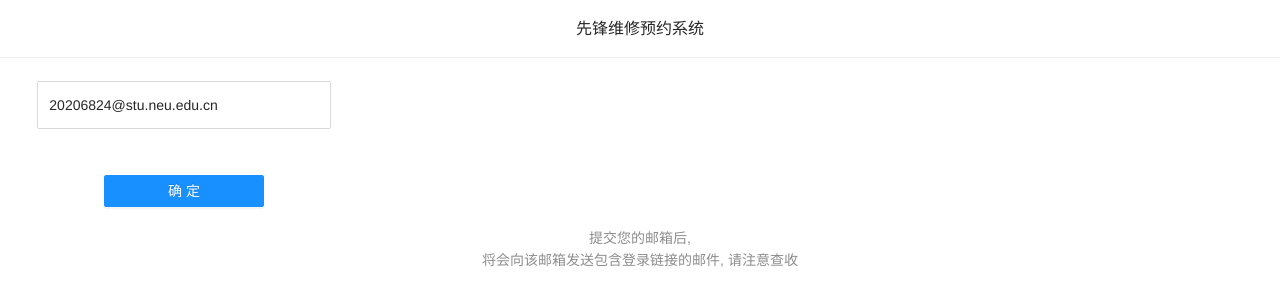
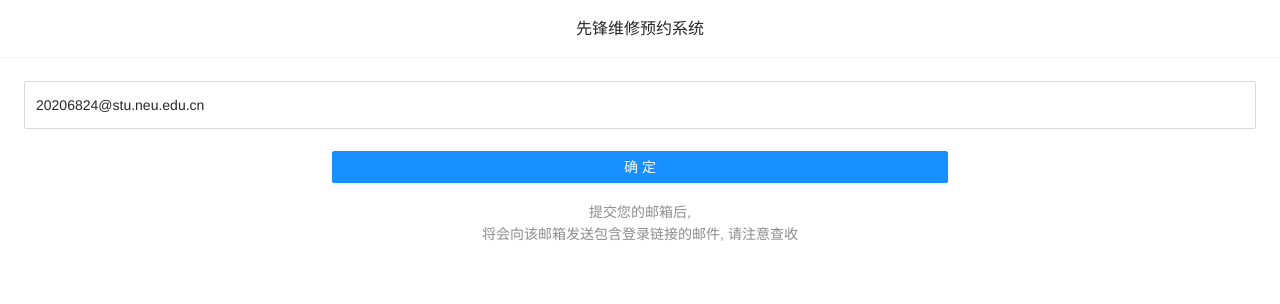
Before and after one commit to Herbert118/fix-reservation, a Vue app: page /user/login in a window 1280 px wide. Shown: the top 304 px of the page. Built offline with nearby package versions, Linux system fonts and the light colour scheme; no server answers.

Commit message:
fix userLogin.vue, change a-form to simple form

```diff
--- a/src/assets/css/stylesheet.css
+++ b/src/assets/css/stylesheet.css
@@ -47,6 +47,15 @@ div.formBox {
   padding-top: calc(10vh);
 }
 
+.formArea{
+  display: flex;
+  flex-direction: column;
+  align-items: center;
+  justify-content: center;
+  width: 100%;
+  height: 100%;
+}
+
 .ant-alert {
   width: calc(88vw);
 }
@@ -64,12 +73,19 @@ div.ant-page-header {
   margin-left: calc(3vw);
 }
 
+
 div.ant-table {
   width: calc(90vw);
 }
 
 div.ant-card-head-title {
   font-weight: bold
+}
+
+div.ant-card-body {
+  display: flex !important;
+  flex-direction: column;
+  align-items: center;
 }
 
 #app {
--- a/src/composables/useAdminAuth.js
+++ b/src/composables/useAdminAuth.js
@@ -57,7 +57,7 @@ export default function useAdminAuth(info, depend) {
         router.push("/admin/manageSes")
       })
       .catch((e) => {
-        console.warn(e.response.data.msg)
+        console.warn(e.response)
         if (e.response.status == 401) {
           logout()
         }
--- a/src/view/userLogin.vue
+++ b/src/view/userLogin.vue
@@ -2,19 +2,23 @@
   <div class="container">
     <a-card title="先锋维修预约系统" :bordered="false">
 
-      <a-form :model="userInfo" name="userInfoForm" autocomplete="off" @finish="userLogin" :wrapper-col="{ offset:1,span: 22 }">
-        <a-form-item name="email">
-          <a-input v-model:value="userInfo.stuEmail" placeholder="东北大学学生邮箱"></a-input>
-        </a-form-item>
+      <div class="formArea">
+        <form>
+          <a-row>
+            <a-col :span="26"><a-input v-model:value="userInfo.stuEmail" placeholder="东北大学学生邮箱"></a-input></a-col>
+          </a-row>
         <br>
-        <a-form-item :wrapper-col="{ offset: 6, span: 12 }">
-          <a-button type="primary" htmlType="submit" block>确定</a-button>
-        </a-form-item>
-      </a-form>
+        <a-row>
+          <a-col :span="12"><a-button type="primary" htmlType="submit" block>确定</a-button></a-col>
+        </a-row>
 
-      <a-card-meta >
-      <template #description>提交您的邮箱后,<br>将会向该邮箱发送包含登录链接的邮件, 请注意查收</template>
-    </a-card-meta>
+        </form>
+
+      </div>
+      <br>
+      <a-card-meta>
+        <template #description>提交您的邮箱后,<br>将会向该邮箱发送包含登录链接的邮件, 请注意查收</template>
+      </a-card-meta>
 
     </a-card>
   </div>
@@ -38,13 +42,32 @@ export default defineComponent({
 })
 </script>
 <style scoped>
-.ant-form {
-  width: calc(25vw);
-
+form{
+  width:100%;
+  display: flex;
+  flex-direction: column;
+  align-items: center;
 }
-.ant-input{
-  height:calc(6vh)
+.ant-row{
+  width: 100%;
+  display: flex;
+  flex-direction: column;
+  align-items: center;
+}
+.ant-col{
+  width:100%;
+}
+.ant-input {
+  height: calc(6vh)
 }
 
 
+@media screen {
+
+
+}
+
+
+
+
 </style>
```
